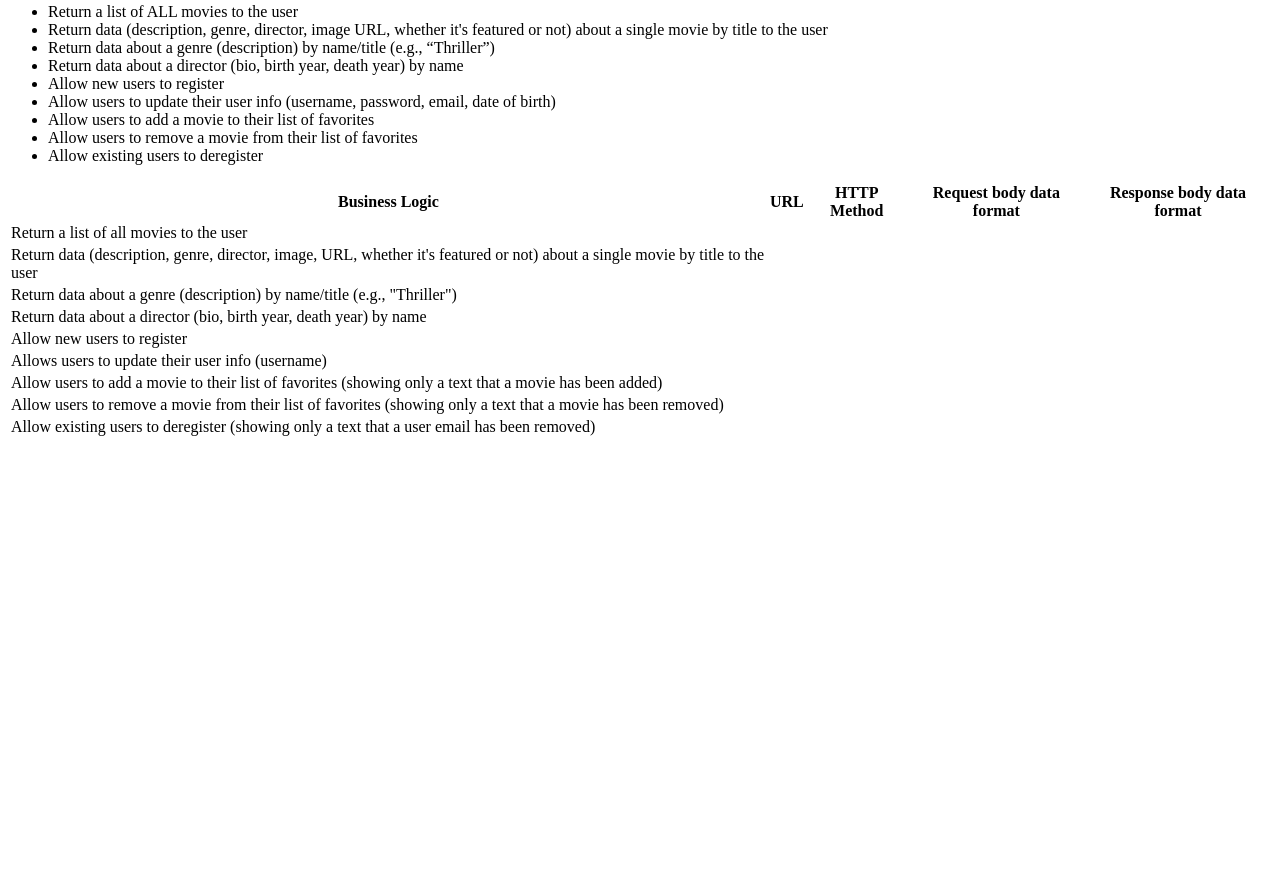
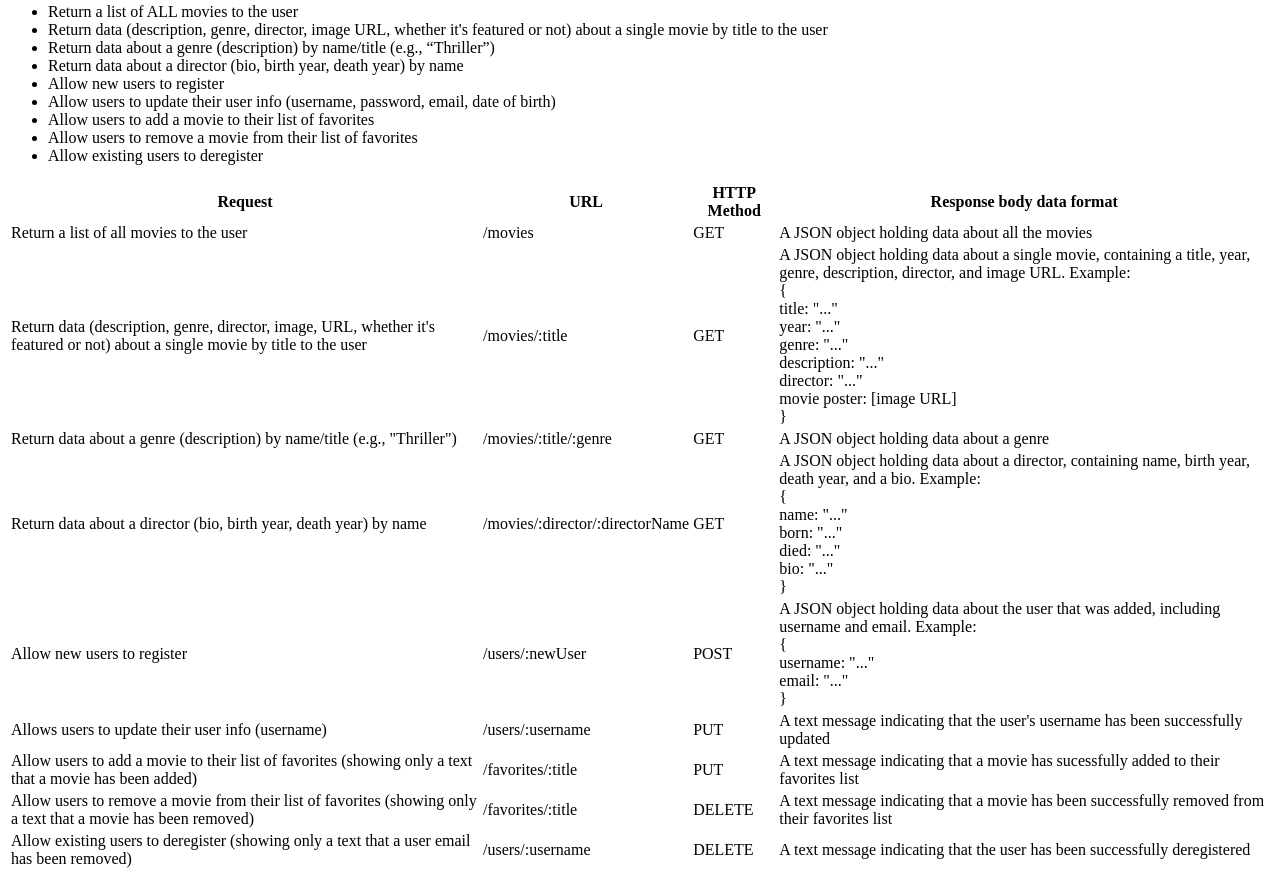
Before and after one commit to samskaufel/movie_api, a website: page public/documentation.html in a window 1280 px wide. Shown: the part 227-1106 px from the top of the page. Before the commit the page ends 800 px from the top, so only its background shows below. Drawn offline with Linux system fonts and the light colour scheme.

Commit message:
added data for URL, HTTP method, and response columns

```diff
--- a/public/documentation.html
+++ b/public/documentation.html
@@ -30,38 +30,85 @@
 
     <table>
         <tr>
-            <th>Business Logic</th>
+            <th>Request</th>
             <th>URL</th>
             <th>HTTP Method</th>
-            <th>Request body data format</th>
             <th>Response body data format</th>
         </tr>
         <tr>
             <td>Return a list of all movies to the user</td>
+            <td>/movies</td>
+            <td>GET</td>
+            <td>A JSON object holding data about all the movies</td>
         </tr>
         <tr>
             <td>Return data (description, genre, director, image, URL, whether it's featured or not) about a single movie by title to the user</td>
+            <td>/movies/:title</td>
+            <td>GET</td>
+            <td>A JSON object holding data about a single movie, containing a title, year, genre, description, director, and image URL. Example: <br>
+                { <br>
+                    title: "..." <br>
+                    year: "..." <br>
+                    genre: "..." <br>
+                    description: "..." <br>
+                    director: "..." <br>
+                    movie poster: [image URL] <br>
+                }
+            </td>
         </tr>
         <tr>
             <td>Return data about a genre (description) by name/title (e.g., "Thriller")</td>
+            <td>/movies/:title/:genre</td>
+            <td>GET</td>
+            <td>A JSON object holding data about a genre</td>
         </tr>
         <tr>
             <td>Return data about a director (bio, birth year, death year) by name</td>
+            <td>/movies/:director/:directorName</td>
+            <td>GET</td>
+            <td>A JSON object holding data about a director, containing name, birth year, death year, and a bio. Example: <br>
+                { <br>
+                    name: "..." <br>
+                    born: "..." <br>
+                    died: "..." <br>
+                    bio: "..." <br>
+                }
+            </td>
         </tr>
         <tr>
             <td>Allow new users to register</td>
+            <td>/users/:newUser</td>
+            <td>POST</td>
+            <td>A JSON object holding data about the user that was added, including username and email. Example: <br>
+                { <br>
+                    username: "..." <br>
+                    email: "..." <br>
+                }
+            </td>
         </tr>
         <tr>
             <td>Allows users to update their user info (username)</td>
+            <td>/users/:username</td>
+            <td>PUT</td>
+            <td>A text message indicating that the user's username has been successfully updated</td>
         </tr>
         <tr>
             <td>Allow users to add a movie to their list of favorites (showing only a text that a movie has been added)</td>
+            <td>/favorites/:title</td>
+            <td>PUT</td>
+            <td>A text message indicating that a movie has sucessfully added to their favorites list</td>
         </tr>
         <tr>
             <td>Allow users to remove a movie from their list of favorites (showing only a text that a movie has been removed)</td>
+            <td>/favorites/:title</td>
+            <td>DELETE</td>
+            <td>A text message indicating that a movie has been successfully removed from their favorites list</td>
         </tr>
         <tr>
             <td>Allow existing users to deregister (showing only a text that a user email has been removed)</td>
+            <td>/users/:username</td>
+            <td>DELETE</td>
+            <td>A text message indicating that the user has been successfully deregistered</td>
         </tr>
     </table>
 </body>
```
